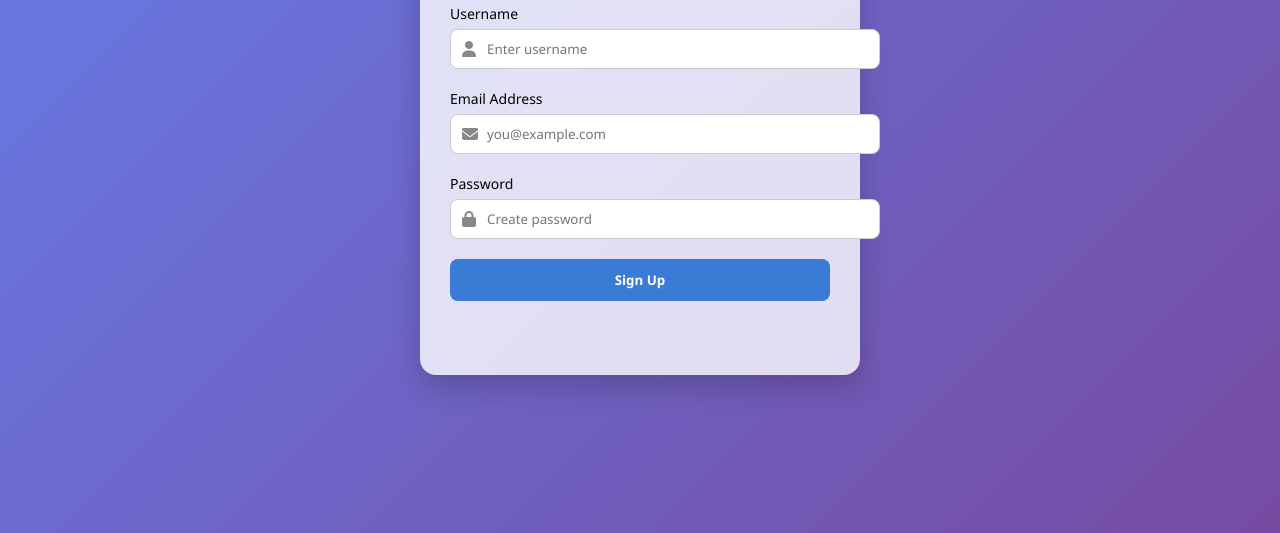
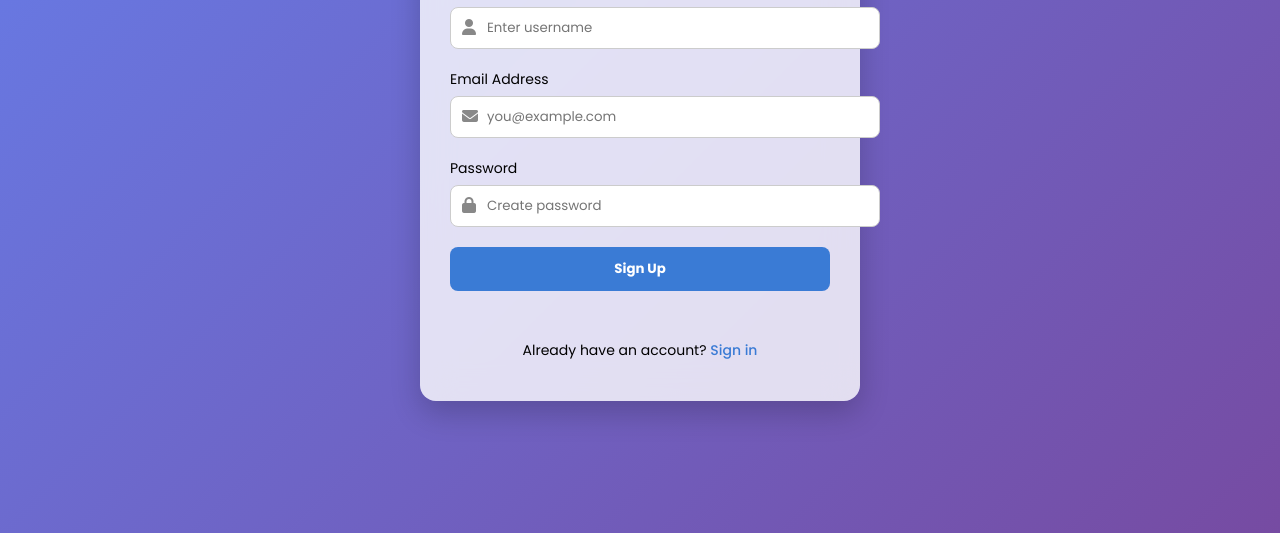
Before and after one commit to sukhmankhattra/Binoculars-Virus-Detector, a plain HTML site: page signup.html in a window 1280 px wide. Shown: the part 267-800 px from the top of the page. Drawn offline with Linux system fonts and the light colour scheme.

Commit message:
minor updates

```diff
--- a/signup.html
+++ b/signup.html
@@ -17,7 +17,7 @@
         }
 
         body {
-            font-family: 'Segoe UI', sans-serif;
+            font-family: 'Poppins', sans-serif; /* Using Poppins for consistency */
             margin: 0;
             padding: 0;
             height: 100vh;
@@ -74,7 +74,7 @@
             border-radius: 8px;
             outline: none;
             transition: border-color 0.3s ease;
-            font-family: 'Segoe UI', sans-serif; /* Consistent font */
+            font-family: 'Poppins', sans-serif; /* Using Poppins for consistency */
         }
 
         .input-group input:focus {
@@ -91,7 +91,7 @@
             border-radius: 8px;
             cursor: pointer;
             transition: background 0.3s ease;
-            font-family: 'Segoe UI', sans-serif; /* Consistent font */
+            font-family: 'Poppins', sans-serif; /* Using Poppins for consistency */
         }
 
         button:hover {
@@ -141,6 +141,22 @@
             background: rgba(255,255,255,0.2);
         }
 
+        .login-link { /* New style for the link */
+            text-align: center;
+            margin-top: 15px;
+            font-size: 14px;
+        }
+
+        .login-link a {
+            color: var(--primary);
+            text-decoration: none;
+            font-weight: 500;
+        }
+
+        .login-link a:hover {
+            text-decoration: underline;
+        }
+
         @media (max-width: 480px) {
             .container {
                 padding: 30px 20px;
@@ -182,6 +198,9 @@
             <div class="spinner" id="spinner"></div>
             <div class="message" id="signUpMessage"></div>
         </form>
+        <div class="login-link">
+            Already have an account? <a href="#">Sign in</a>
+        </div>
     </div>
 
     <script>
@@ -225,7 +244,7 @@
                 spinner.style.display = 'none';
                 messageDiv.innerHTML = `✅ Account created successfully for <b>${username}</b>!`;
                 messageDiv.style.color = 'green';
-                form.reset(); // Clear the form
+                form.reset();
                 // In a real application, you would make an API call here
                 // to create the user account and potentially redirect.
             }, 2000);
```
